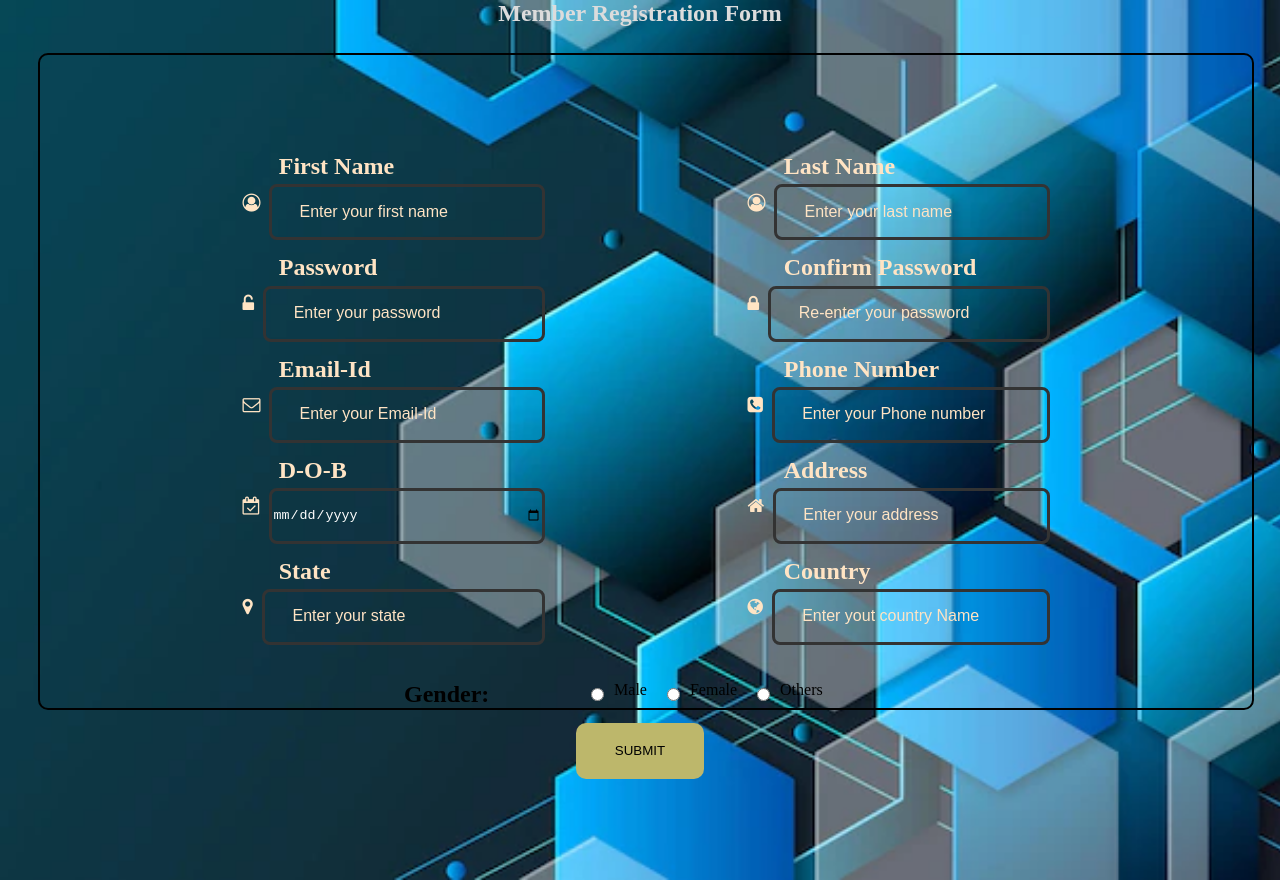
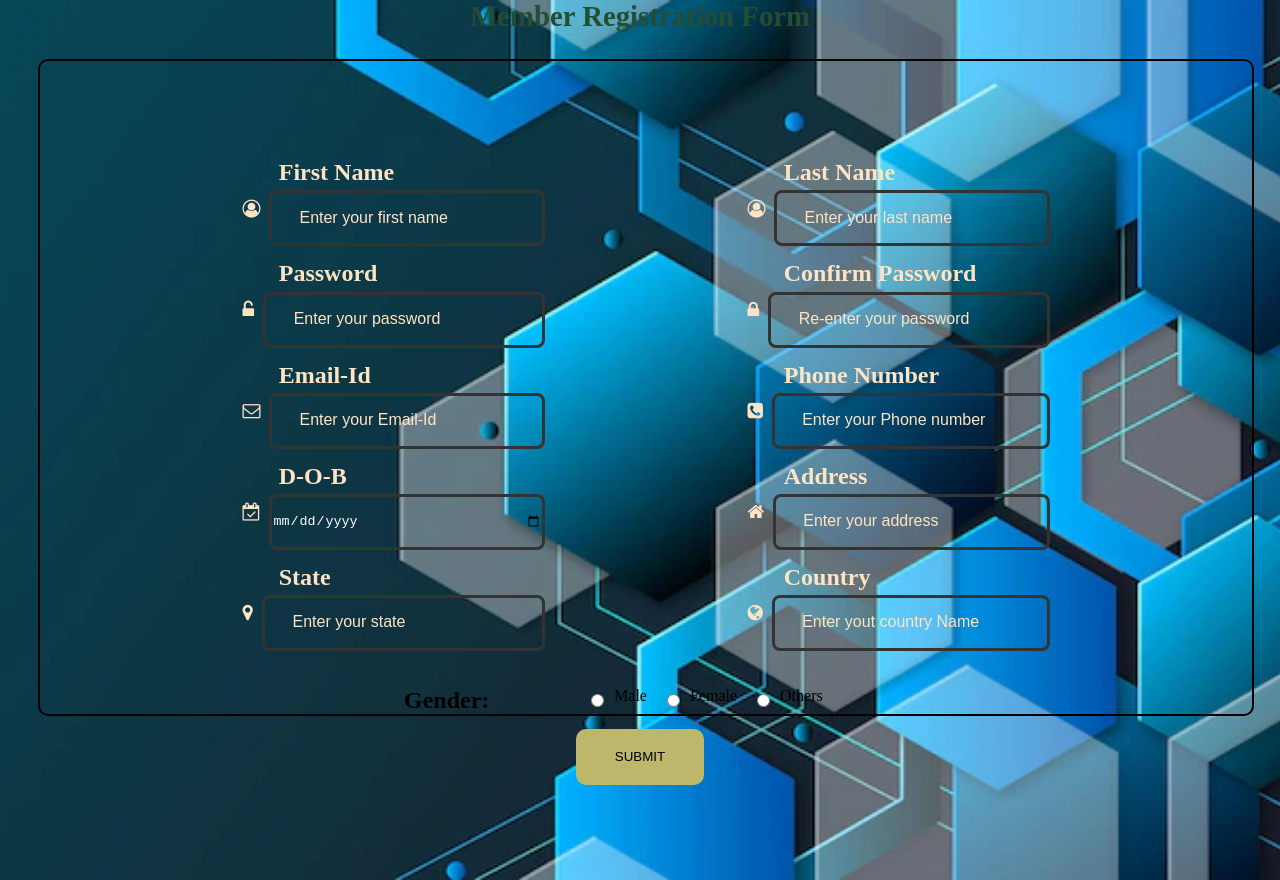
Before and after one commit to Thaseen-Ahmed/REG_FORM, a plain HTML site: page index.html in a window 1280 px wide. Drawn offline with Linux system fonts and the light colour scheme.

Commit message:
final-chnaged

```diff
--- a/forms.css
+++ b/forms.css
@@ -12,7 +12,8 @@
 }
 .titl{
     text-align: center;
-    color: gainsboro;
+    color: rgb(36, 77, 52);
+    font-size: larger;
 }
 
 
```
